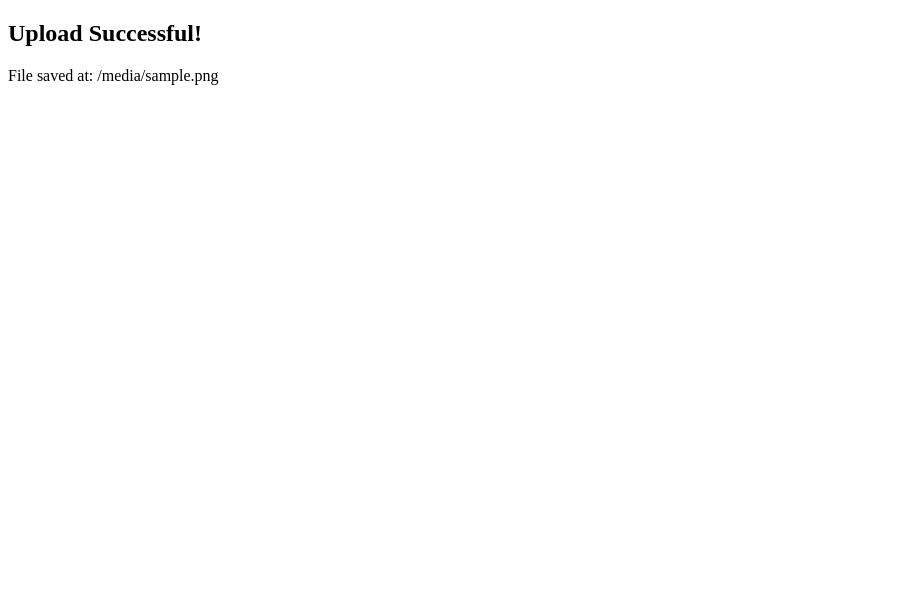
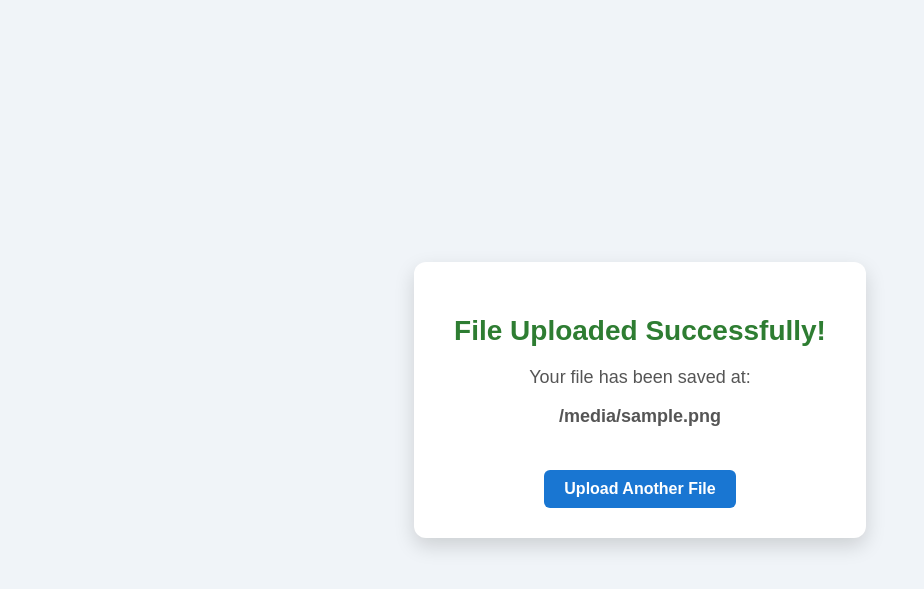
Before and after one commit to RebeccaSizer/Software_Engineering_Assessment_2025_AR_RW_RS, a Flask app: template flask_app/templates/success.html in a window 1280 px wide. Shown: the top 589 px of the page, without its empty margins (0-924 px from the left). Run offline with Flask 3, Linux system fonts and the light colour scheme; the template is opened without the code that fills it: most values are stand-ins (such as "Sample title", 1, 10 or a date in 2020).

Commit message:
update to the success messages

```diff
--- a/flask_app/flask_app.py
+++ b/flask_app/flask_app.py
@@ -36,7 +36,7 @@ def upload():
         # Get the absolute path for use in your scripts
         abs_file_path = os.path.abspath(file_path)
 
-        return f"File uploaded successfully! Absolute path: {abs_file_path}"
+        return render_template('success.html', file_path=abs_file_path)
 
     # GET request: show the upload form
     return render_template('uploads.html')
--- a/flask_app/templates/success.html
+++ b/flask_app/templates/success.html
@@ -1,10 +1,57 @@
 <!DOCTYPE html>
-<html>
+<html lang="en">
 <head>
+    <meta charset="UTF-8">
     <title>Upload Success</title>
+    <style>
+        body {
+            font-family: Arial, sans-serif;
+            background-color: #f0f4f8;
+            display: flex;
+            justify-content: center;
+            align-items: center;
+            height: 100vh;
+            margin: 0;
+        }
+        .container {
+            background-color: #ffffff;
+            border-radius: 12px;
+            padding: 30px 40px;
+            box-shadow: 0 8px 20px rgba(0,0,0,0.15);
+            text-align: center;
+            max-width: 500px;
+        }
+        h2 {
+            color: #2e7d32; /* green for success */
+            font-size: 28px;
+            margin-bottom: 20px;
+        }
+        p {
+            font-size: 18px;
+            color: #555555;
+            word-break: break-all; /* handle long file paths */
+        }
+        .button {
+            margin-top: 25px;
+            display: inline-block;
+            padding: 10px 20px;
+            background-color: #1976d2;
+            color: #ffffff;
+            text-decoration: none;
+            border-radius: 6px;
+            font-weight: bold;
+        }
+        .button:hover {
+            background-color: #1565c0;
+        }
+    </style>
 </head>
 <body>
-    <h2>Upload Successful!</h2>
-    <p>File saved at: {{ file_path }}</p>
+    <div class="container">
+        <h2>File Uploaded Successfully!</h2>
+        <p>Your file has been saved at:</p>
+        <p><strong>{{ file_path }}</strong></p>
+        <a href="/" class="button">Upload Another File</a>
+    </div>
 </body>
 </html>
```
